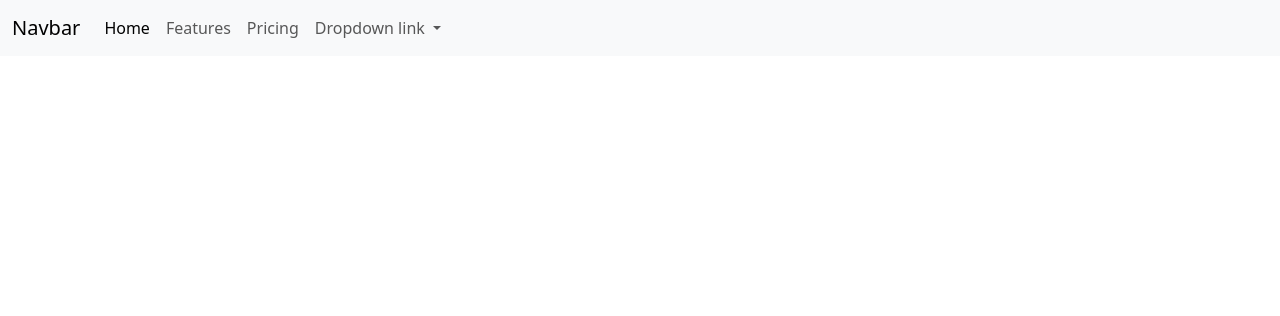
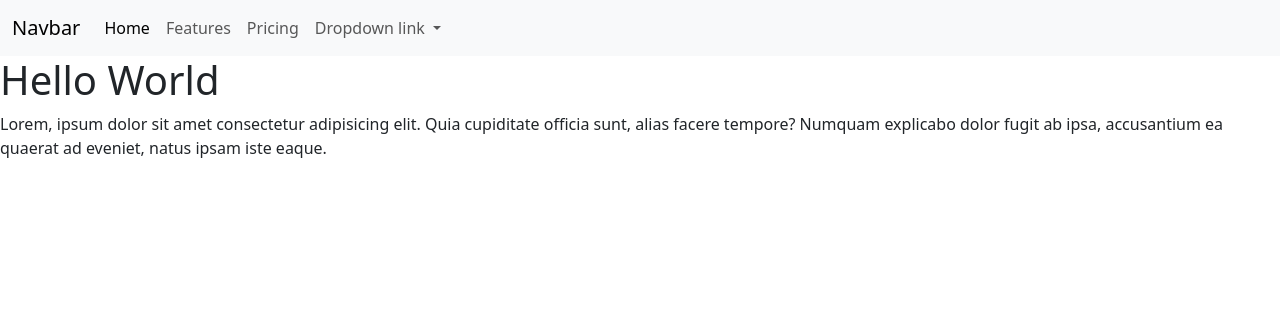
Before and after one commit to ranggaadithia/Bangkit, a PHP site: page / in a window 1280 px wide. Shown: the top 316 px of the page. Run offline with PHP 8.4, Linux system fonts and the light colour scheme.

```diff
--- a/index.php
+++ b/index.php
@@ -43,6 +43,11 @@
       </div>
     </div>
   </nav>
+
+  <div class="containter">
+    <h1>Hello World</h1>
+    <p>Lorem, ipsum dolor sit amet consectetur adipisicing elit. Quia cupiditate officia sunt, alias facere tempore? Numquam explicabo dolor fugit ab ipsa, accusantium ea quaerat ad eveniet, natus ipsam iste eaque.</p>
+  </div>
   <script src="https://cdn.jsdelivr.net/npm/bootstrap@5.3.0/dist/js/bootstrap.bundle.min.js" integrity="sha384-geWF76RCwLtnZ8qwWowPQNguL3RmwHVBC9FhGdlKrxdiJJigb/j/68SIy3Te4Bkz" crossorigin="anonymous"></script>
 </body>
 
```
